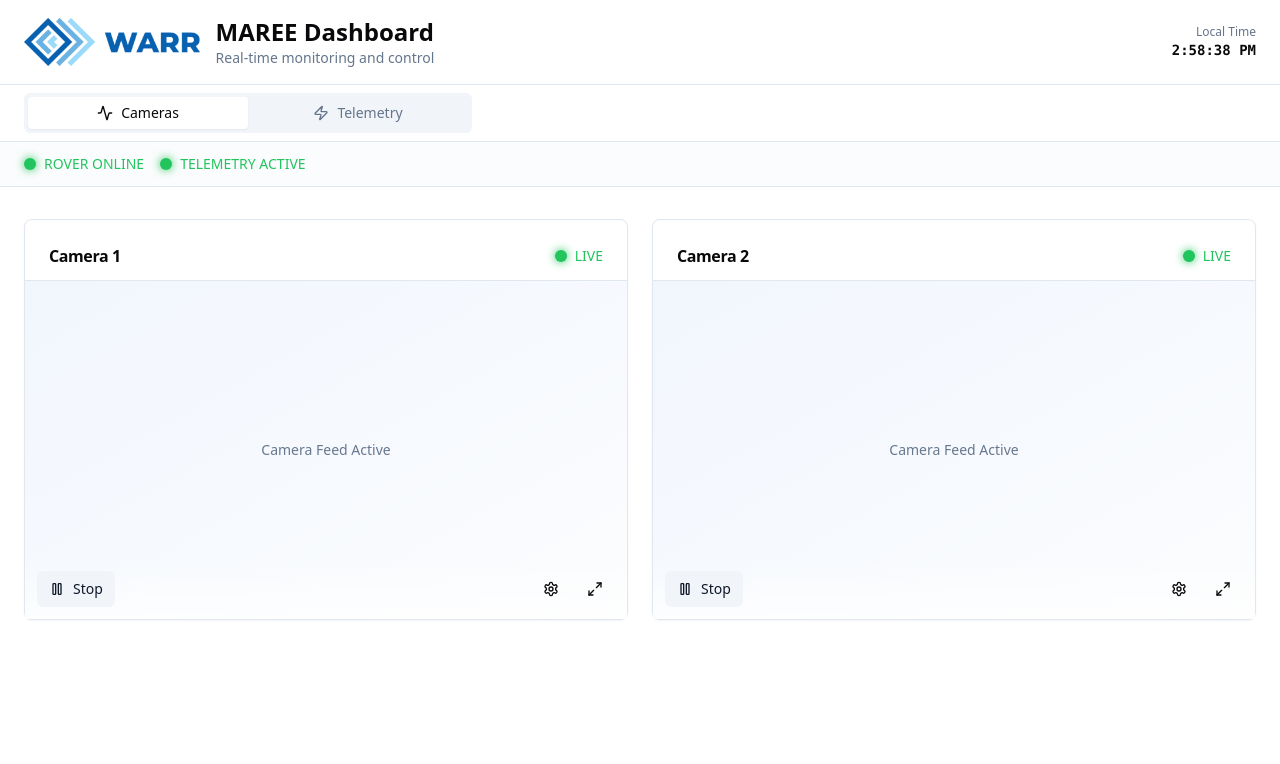
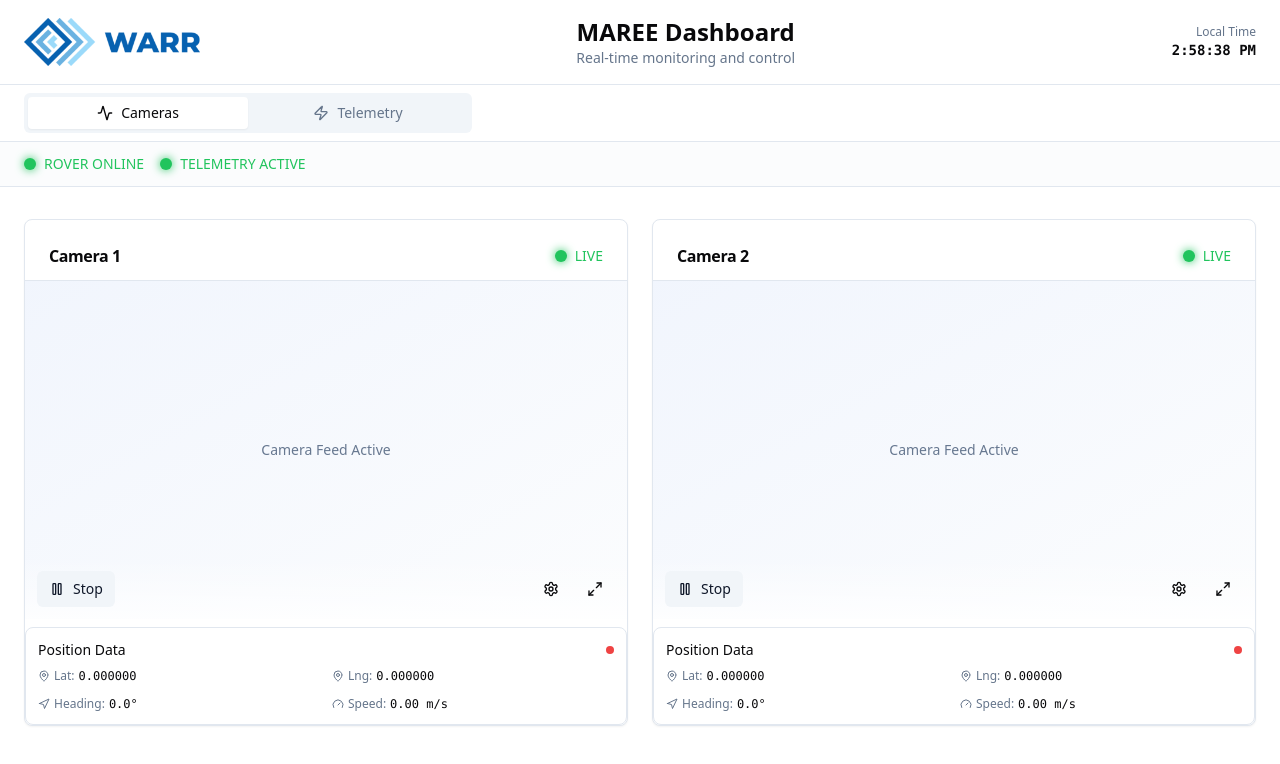
Before and after one commit to johannesths/maree-interface, a React (Vite) app: page / in a window 1280 px wide. Shown: the top 764 px of the page. Built offline with nearby package versions, Linux system fonts and the light colour scheme; no server answers.

Commit message:
Center dashboard text and data
Center the "MAREE Dashboard" text in the header. Add positional data to the bottom of each camera feed, ensuring it's always visible and fetches from a socket endpoint.

```diff
--- a/src/components/CameraFeed.tsx
+++ b/src/components/CameraFeed.tsx
@@ -2,6 +2,7 @@ import { useState } from "react";
 import { Button } from "@/components/ui/button";
 import { Card, CardContent, CardHeader, CardTitle } from "@/components/ui/card";
 import { StatusIndicator } from "./StatusIndicator";
+import { PositionalData } from "./PositionalData";
 import { Play, Pause, Settings, Maximize2 } from "lucide-react";
 
 interface CameraFeedProps {
@@ -70,6 +71,7 @@ export function CameraFeed({ cameraId, title, initialActive = false }: CameraFee
             </div>
           </div>
         </div>
+        <PositionalData />
       </CardContent>
     </Card>
   );
--- a/src/components/Header.tsx
+++ b/src/components/Header.tsx
@@ -20,10 +20,10 @@ export function Header() {
             alt="WARR Logo"
             className="h-12 w-auto"
           />
-          <div>
-            <h1 className="text-2xl font-bold text-foreground">MAREE Dashboard</h1>
-            <p className="text-sm text-muted-foreground">Real-time monitoring and control</p>
-          </div>
+        </div>
+        <div className="text-center">
+          <h1 className="text-2xl font-bold text-foreground">MAREE Dashboard</h1>
+          <p className="text-sm text-muted-foreground">Real-time monitoring and control</p>
         </div>
         <div className="text-right">
           <div className="text-xs text-muted-foreground">Local Time</div>
--- /dev/null
+++ b/src/components/PositionalData.tsx
@@ -0,0 +1,85 @@
+import { useState, useEffect } from "react";
+import { MapPin, Navigation, Gauge } from "lucide-react";
+
+interface PositionalDataType {
+  latitude: number;
+  longitude: number;
+  heading: number;
+  speed: number;
+}
+
+export function PositionalData() {
+  const [position, setPosition] = useState<PositionalDataType>({
+    latitude: 0,
+    longitude: 0,
+    heading: 0,
+    speed: 0
+  });
+  const [isConnected, setIsConnected] = useState(false);
+
+  useEffect(() => {
+    // Replace with your actual websocket endpoint
+    const ws = new WebSocket('ws://localhost:8000/ws/position');
+
+    ws.onopen = () => {
+      setIsConnected(true);
+    };
+
+    ws.onmessage = (event) => {
+      try {
+        const data = JSON.parse(event.data);
+        setPosition(data);
+      } catch (error) {
+        console.error('Failed to parse positional data:', error);
+      }
+    };
+
+    ws.onclose = () => {
+      setIsConnected(false);
+    };
+
+    ws.onerror = (error) => {
+      console.error('WebSocket error:', error);
+      setIsConnected(false);
+    };
+
+    return () => {
+      ws.close();
+    };
+  }, []);
+
+  return (
+    <div className="bg-card border rounded-lg p-3 mt-2">
+      <div className="flex items-center justify-between mb-2">
+        <h4 className="text-sm font-medium text-foreground">Position Data</h4>
+        <div className={`w-2 h-2 rounded-full ${isConnected ? 'bg-success' : 'bg-destructive'}`} />
+      </div>
+
+      <div className="grid grid-cols-2 gap-3 text-xs">
+        <div className="flex items-center gap-1">
+          <MapPin className="w-3 h-3 text-muted-foreground" />
+          <span className="text-muted-foreground">Lat:</span>
+          <span className="font-mono">{position.latitude.toFixed(6)}</span>
+        </div>
+
+        <div className="flex items-center gap-1">
+          <MapPin className="w-3 h-3 text-muted-foreground" />
+          <span className="text-muted-foreground">Lng:</span>
+          <span className="font-mono">{position.longitude.toFixed(6)}</span>
+        </div>
+
+        <div className="flex items-center gap-1">
+          <Navigation className="w-3 h-3 text-muted-foreground" />
+          <span className="text-muted-foreground">Heading:</span>
+          <span className="font-mono">{position.heading.toFixed(1)}°</span>
+        </div>
+
+        <div className="flex items-center gap-1">
+          <Gauge className="w-3 h-3 text-muted-foreground" />
+          <span className="text-muted-foreground">Speed:</span>
+          <span className="font-mono">{position.speed.toFixed(2)} m/s</span>
+        </div>
+      </div>
+    </div>
+  );
+}
```
